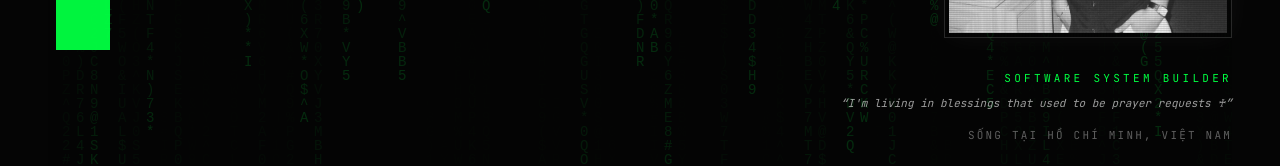
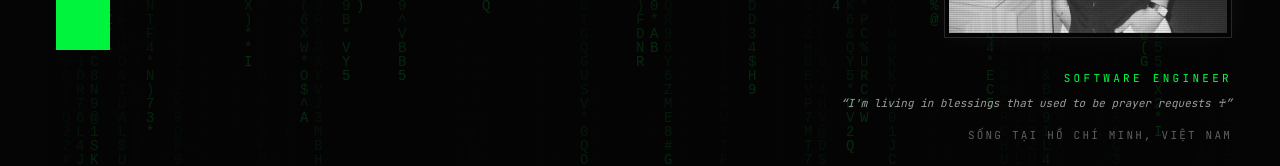
Before and after one commit to dexter826/mob_portfolio, a Next.js app: page / in a window 1280 px wide. Shown: the part 403-569 px from the top of the page. Built offline with nearby package versions, Linux system fonts and the light colour scheme.

Commit message:
feat: implement interactive skills component and add professional LaTeX CV template files

```diff
--- a/components/sections/Skills.tsx
+++ b/components/sections/Skills.tsx
@@ -29,8 +29,7 @@ export function Skills() {
           <motion.div
             key={idx}
             variants={fadeInUp}
-            whileHover={{ y: -5 }}
-            className="p-6 border border-border-subtle bg-card/30 hover:border-primary/40 transition-all duration-300 group shadow-[0_0_20px_rgba(0,0,0,0.2)] hover:shadow-[0_0_30px_rgba(0,255,65,0.05)]"
+            className="p-6 border border-border-subtle bg-card/30 hover:border-primary/40 transition-all duration-300 group"
           >
             <h3 className="text-[11px] uppercase tracking-widest font-bold text-muted-foreground mb-6 font-mono group-hover:text-primary transition-colors">
               {t(skillGroup.category)}
@@ -41,7 +40,6 @@ export function Skills() {
                 <motion.span
                   key={i}
                   whileHover={{
-                    scale: 1.1,
                     color: "#00ff41",
                     borderColor: "rgba(0,255,65,0.4)",
                     backgroundColor: "rgba(0,255,65,0.1)"
--- a/lib/data.ts
+++ b/lib/data.ts
@@ -19,8 +19,8 @@ export const PERSONAL_INFO = {
     en: 'Ho Chi Minh City, Vietnam'
   },
   status: {
-    vi: 'SOFTWARE SYSTEM BUILDER',
-    en: 'SOFTWARE SYSTEM BUILDER'
+    vi: 'SOFTWARE ENGINEER',
+    en: 'SOFTWARE ENGINEER'
   },
   email: 'tcongminh1604@gmail.com',
   github: 'https://github.com/dexter826',
@@ -34,14 +34,14 @@ export const PERSONAL_INFO = {
   },
   bio: {
     vi: 'Cử nhân ngành Kỹ thuật Phần mềm, tập trung vào việc sử dụng các công nghệ hiện đại để hiện thực hóa ý tưởng thành ứng dụng thực tế. Luôn tìm kiếm những giải pháp nhanh gọn, hiệu quả và thực dụng nhất để xây dựng và triển khai sản phẩm.',
-    en: 'Bachelor of Software Engineering, focusing on using modern technologies to turn ideas into practical applications. Always seeking fast, efficient, and pragmatic solutions to build and deploy products.'
+    en: 'Bachelor of Software Engineering, focusing on leveraging modern technologies to transform ideas into real-world applications. Always seeking the most agile, efficient, and pragmatic solutions to build and deploy products.'
   },
 
   education: {
     period: '2022 - 2026',
     school: {
       vi: 'Đại học Công Thương TP.HCM (HUIT)',
-      en: 'HCMC University of Industry and Trade (HUIT)'
+      en: 'Ho Chi Minh City University of Industry and Trade (HUIT)'
     },
     major: {
       vi: 'Công nghệ Phần mềm',
@@ -128,7 +128,7 @@ export const PROJECTS = [
   {
     slug: 'cinemob',
     title: 'CineMOB - Movie Tracker',
-    role: { vi: 'Project Lead & Developer', en: 'Project Lead & Developer' },
+    role: { vi: 'System Designer & Developer', en: 'System Designer & Developer' },
     description: {
       vi: 'Nền tảng quản lý phim ảnh cá nhân và khám phá điện ảnh thông minh tích hợp AI.',
       en: 'Personal movie management and smart cinema discovery platform with AI integration.'
@@ -193,7 +193,7 @@ export const PROJECTS = [
   {
     slug: 'shiftpay-system',
     title: 'ShiftPay - Payroll System',
-    role: { vi: 'Project Lead & Developer', en: 'Project Lead & Developer' },
+    role: { vi: 'System Designer & Developer', en: 'System Designer & Developer' },
     description: {
       vi: 'Hệ thống hỗ trợ quản lý nhân sự, chấm công và tự động hóa bảng lương linh hoạt.',
       en: 'Flexible system for HR management, attendance tracking, and automated payroll.'
@@ -250,7 +250,7 @@ export const PROJECTS = [
   {
     slug: 'smurfy-social',
     title: 'Smurfy - Realtime Social',
-    role: { vi: 'Fullstack Developer', en: 'Fullstack Developer' },
+    role: { vi: 'System Designer & Developer', en: 'System Designer & Developer' },
     description: {
       vi: 'Mạng xã hội thời gian thực hỗ trợ kết nối và chia sẻ đa phương tiện mượt mà.',
       en: 'Real-time social network supporting seamless connection and multimedia sharing.'
@@ -294,7 +294,7 @@ export const PROJECTS = [
     ],
     tech: ['TypeScript', 'React', 'Firebase'],
     techStack: {
-      frontend: 'React 19, TypeScript, Zustand',
+      frontend: 'React 19, TypeScript, Tailwind CSS, Zustand',
       backend: 'Firebase (Firestore, RTDB, Functions, Auth, Storage, FCM)',
       external: 'ZegoCloud (Video Call), Giphy API, LinkPreview API'
     },
```
Also changed, not shown: 7 other files (tests, documents, lock files or other folders).
